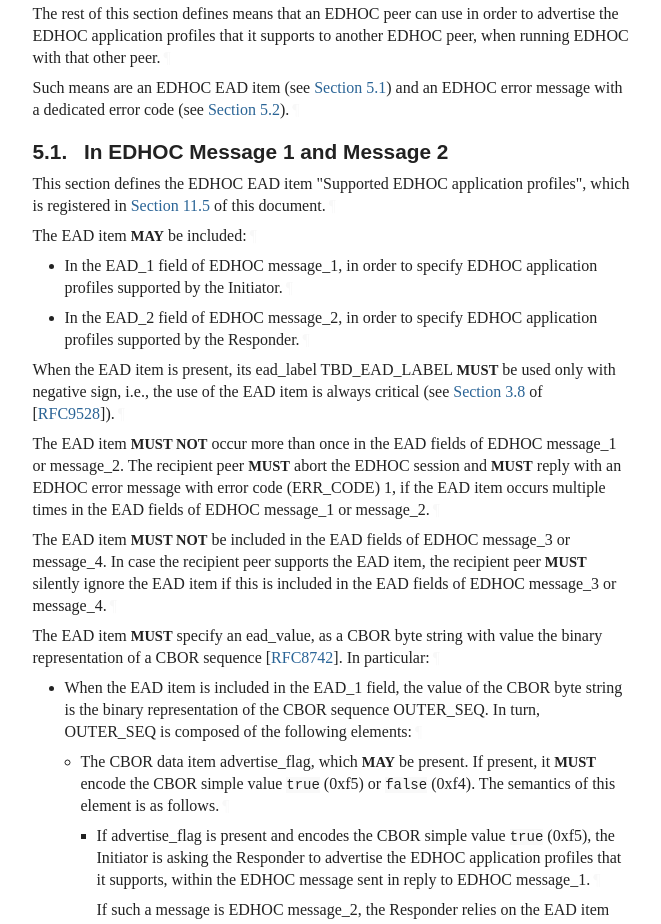
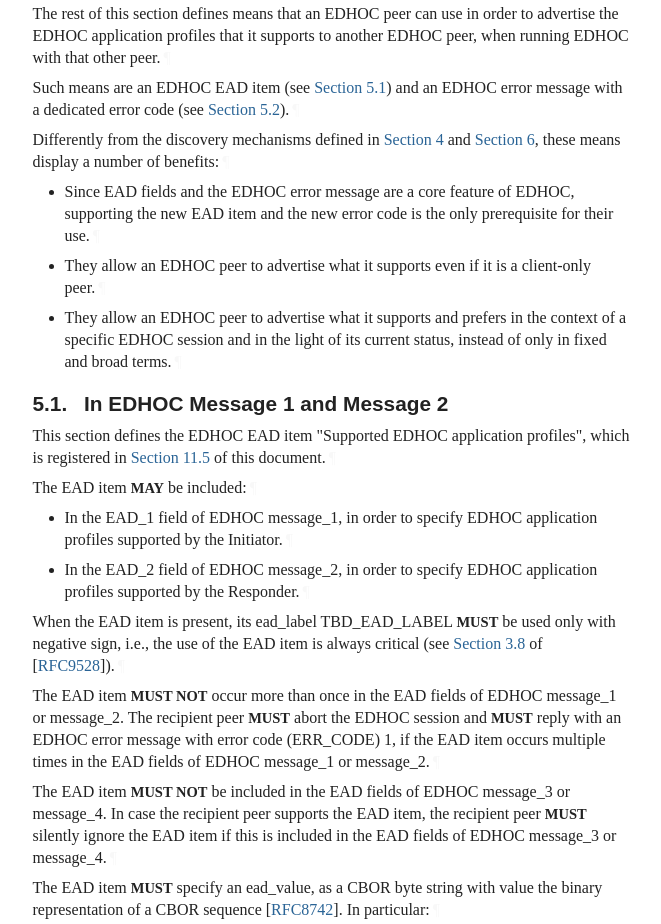
Before and after one commit to lake-wg/app-profiles, a plain HTML site: page draft-ietf-lake-app-profiles.html in a window 1280 px wide. Shown: the part 10374-11298 px from the top of the page, without its empty margins (92-753 px from the left). Drawn offline with Linux system fonts and the light colour scheme; a web font is replaced by a local one.

Commit message:
Script updating gh-pages from 0e67bef. [ci skip]

```diff
--- a/draft-ietf-lake-app-profiles.html
+++ b/draft-ietf-lake-app-profiles.html
@@ -1685,6 +1685,18 @@ RES: 2.05 Content
       </h2>
 <p id="section-5-1">The rest of this section defines means that an EDHOC peer can use in order to advertise the EDHOC application profiles that it supports to another EDHOC peer, when running EDHOC with that other peer.<a href="#section-5-1" class="pilcrow">¶</a></p>
 <p id="section-5-2">Such means are an EDHOC EAD item (see <a href="#sec-app-profile-edhoc-message_1_2" class="auto internal xref">Section 5.1</a>) and an EDHOC error message with a dedicated error code (see <a href="#sec-app-profile-edhoc-error-message" class="auto internal xref">Section 5.2</a>).<a href="#section-5-2" class="pilcrow">¶</a></p>
+<p id="section-5-3">Differently from the discovery mechanisms defined in <a href="#sec-parameters-web-linking" class="auto internal xref">Section 4</a> and <a href="#sec-svcb" class="auto internal xref">Section 6</a>, these means display a number of benefits:<a href="#section-5-3" class="pilcrow">¶</a></p>
+<ul class="normal">
+<li class="normal" id="section-5-4.1">
+          <p id="section-5-4.1.1">Since EAD fields and the EDHOC error message are a core feature of EDHOC, supporting the new EAD item and the new error code is the only prerequisite for their use.<a href="#section-5-4.1.1" class="pilcrow">¶</a></p>
+</li>
+        <li class="normal" id="section-5-4.2">
+          <p id="section-5-4.2.1">They allow an EDHOC peer to advertise what it supports even if it is a client-only peer.<a href="#section-5-4.2.1" class="pilcrow">¶</a></p>
+</li>
+        <li class="normal" id="section-5-4.3">
+          <p id="section-5-4.3.1">They allow an EDHOC peer to advertise what it supports and prefers in the context of a specific EDHOC session and in the light of its current status, instead of only in fixed and broad terms.<a href="#section-5-4.3.1" class="pilcrow">¶</a></p>
+</li>
+      </ul>
 <div id="sec-app-profile-edhoc-message_1_2">
 <section id="section-5.1">
         <h3 id="name-in-edhoc-message-1-and-mess">
@@ -3302,6 +3314,9 @@ c509_cert = 3
 <li class="normal" id="appendix-B.1-1.1.2.1">
                 <p id="appendix-B.1-1.1.2.1.1">Purpose of "app_prof" in the EDHOC_Application_Profile object and in the EDHOC_Information object.<a href="#appendix-B.1-1.1.2.1.1" class="pilcrow">¶</a></p>
 </li>
+              <li class="normal" id="appendix-B.1-1.1.2.2">
+                <p id="appendix-B.1-1.1.2.2.1">Motivation and benefits of the new EAD item and error code.<a href="#appendix-B.1-1.1.2.2.1" class="pilcrow">¶</a></p>
+</li>
             </ul>
 </li>
           <li class="normal" id="appendix-B.1-1.2">
```
Also changed, not shown: draft-ietf-lake-app-profiles.txt.
